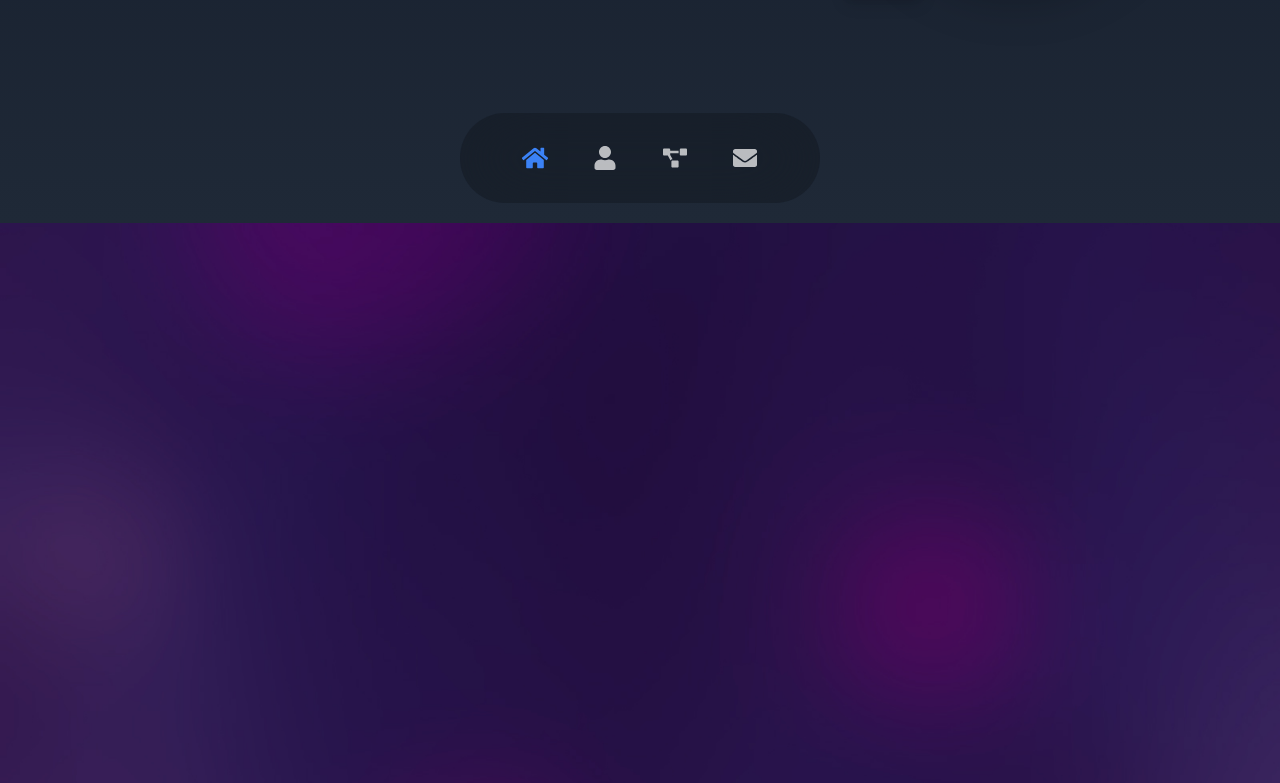
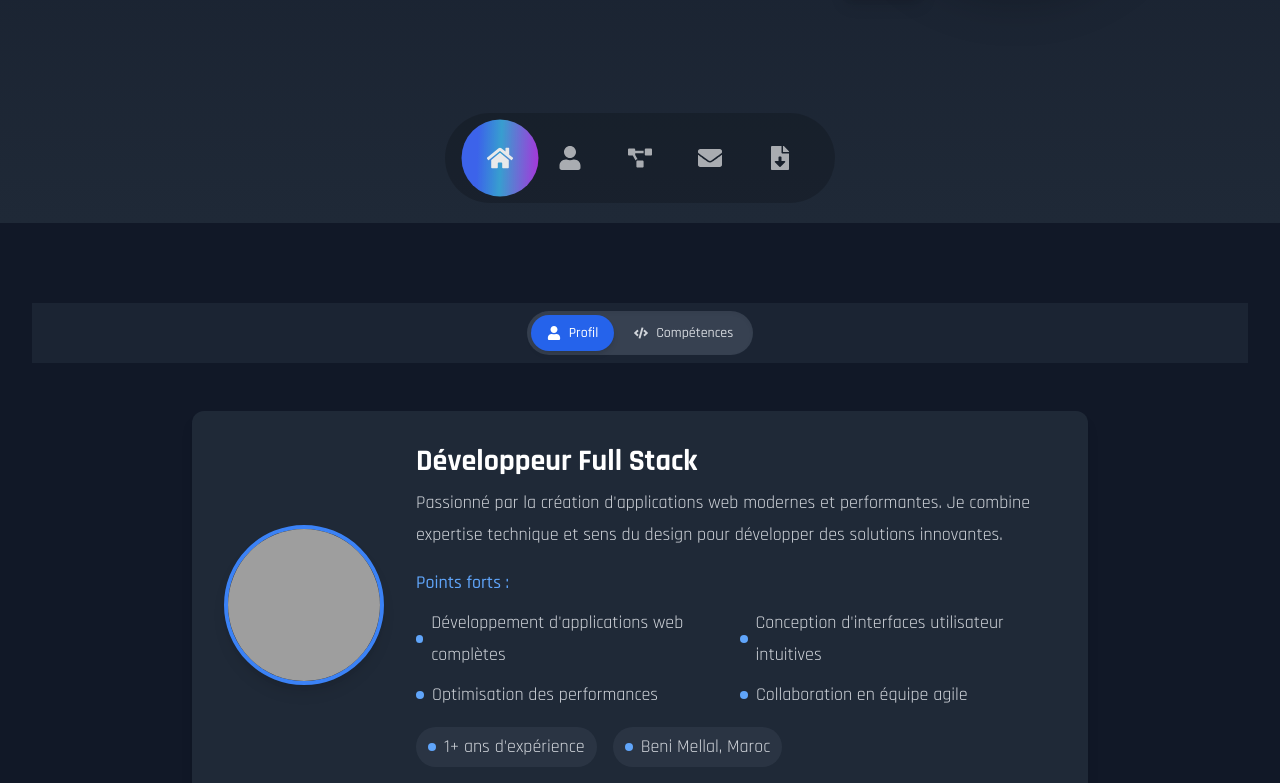
Before and after one commit to MOUHAMEDBOUZAYAN/MY-PORTFOLIO, a React (Vite) app in the folder front-end/: page / in a window 1280 px wide. Shown: the part 577-1360 px from the top of the page. Built offline with nearby package versions, Linux system fonts and the light colour scheme; grey boxes are pictures that could not be loaded; a web font is replaced by a local one.

Commit message:
Add About Section With Profile And Skills

```diff
--- a/front-end/src/App.jsx
+++ b/front-end/src/App.jsx
@@ -2,6 +2,7 @@ import React from "react";
 // components
 import Home from "./components/Home";
 import Nav from "./components/Nav";
+import About from "./components/About";
 import BackgroundImage from "./assets/background.png";
 
 const App = () => {
@@ -15,6 +16,7 @@ const App = () => {
       }}
     >
       <Home />
+      <About />
       <Nav />
 
       <div className="h-[4000px]"></div>
--- a/front-end/src/components/About.jsx
+++ b/front-end/src/components/About.jsx
@@ -1,9 +1,217 @@
-import React from 'react'
+import React, { useState } from 'react';
+import { motion, AnimatePresence } from 'framer-motion';
+import {
+  FaCode,
+  FaServer,
+  FaPalette,
+  FaUser,
+  FaReact,
+  FaNodeJs,
+  FaDatabase,
+  FaPaintBrush,
+  FaMobile,
+  FaGlobe
+} from 'react-icons/fa';
+import { SiJavascript, SiTailwindcss, SiFirebase, SiAdobexd } from 'react-icons/si';
 
-function About() {
+const About = () => {
+  const [activeSection, setActiveSection] = useState('description');
+
+  const profileData = {
+    description: {
+      title: "Développeur Full Stack",
+      bio: "Passionné par la création d'applications web modernes et performantes. Je combine expertise technique et sens du design pour développer des solutions innovantes.",
+      experience: "1+ ans d'expérience",
+      location: "Beni Mellal, Maroc",
+      image: "profile.jpg",
+      highlights: [
+        "Développement d'applications web complètes",
+        "Conception d'interfaces utilisateur intuitives",
+        "Optimisation des performances",
+        "Collaboration en équipe agile"
+      ]
+    },
+    skills: {
+      frontend: [
+        { name: "React", icon: <FaReact className="text-blue-400" />, level: 90 },
+        { name: "JavaScript", icon: <SiJavascript className="text-yellow-400" />, level: 85 },
+        { name: "HTML/CSS", icon: <FaGlobe className="text-orange-400" />, level: 95 },
+        { name: "Tailwind CSS", icon: <SiTailwindcss className="text-cyan-400" />, level: 80 }
+      ],
+      backend: [
+        { name: "Node.js", icon: <FaNodeJs className="text-green-400" />, level: 85 },
+        { name: "Express", icon: <FaServer className="text-gray-300" />, level: 80 },
+        { name: "MongoDB", icon: <FaDatabase className="text-green-500" />, level: 75 },
+        { name: "Firebase", icon: <SiFirebase className="text-amber-400" />, level: 70 }
+      ],
+      design: [
+        { name: "UI/UX", icon: <FaPaintBrush className="text-pink-400" />, level: 80 },
+        { name: "Figma", icon: <FaPalette className="text-purple-400" />, level: 75 },
+        { name: "Adobe XD", icon: <SiAdobexd className="text-pink-500" />, level: 70 },
+        { name: "Responsive Design", icon: <FaMobile className="text-blue-300" />, level: 85 }
+      ]
+    }
+  };
+
+  const sectionVariants = {
+    hidden: { opacity: 0, y: 20 },
+    visible: {
+      opacity: 1,
+      y: 0,
+      transition: { duration: 0.5, ease: "easeOut" }
+    },
+    exit: { opacity: 0, y: -20 }
+  };
+
+  const navItems = [
+    { id: 'description', icon: <FaUser className="mr-2" />, label: 'Profil' },
+    { id: 'skills', icon: <FaCode className="mr-2" />, label: 'Compétences' }
+  ];
+
   return (
-    <div></div>
-  )
-}
+    <section id="about" className="min-h-screen py-20 px-4 sm:px-8 bg-gray-900 text-white">
+      <nav className="flex justify-center mb-12 sticky top-0 z-10 bg-gray-800/80 backdrop-blur-sm py-2">
+        <div className="flex space-x-1 bg-gray-700 rounded-full p-1 shadow-inner">
+          {navItems.map((item) => (
+            <button
+              key={item.id}
+              onClick={() => setActiveSection(item.id)}
+              className={`flex items-center px-4 py-2 rounded-full text-sm font-medium transition-all ${
+                activeSection === item.id
+                  ? 'bg-blue-600 text-white shadow-md'
+                  : 'text-gray-300 hover:bg-gray-600'
+              }`}
+            >
+              {item.icon}
+              {item.label}
+            </button>
+          ))}
+        </div>
+      </nav>
 
-export default About
+      <div className="max-w-4xl mx-auto">
+        <AnimatePresence mode="wait">
+          {activeSection === 'description' && (
+            <ProfileSection data={profileData.description} variants={sectionVariants} />
+          )}
+          {activeSection === 'skills' && (
+            <SkillsSection data={profileData.skills} variants={sectionVariants} />
+          )}
+        </AnimatePresence>
+      </div>
+    </section>
+  );
+};
+
+const ProfileSection = ({ data, variants }) => (
+  <motion.div
+    key="description"
+    variants={variants}
+    initial="hidden"
+    animate="visible"
+    exit="exit"
+    className="bg-gray-800 rounded-xl shadow-lg overflow-hidden"
+  >
+    <div className="p-8">
+      <div className="flex flex-col md:flex-row items-center gap-8">
+        <motion.div
+          className="w-40 h-40 rounded-full overflow-hidden border-4 border-blue-500 shadow-lg relative"
+          whileHover={{ scale: 1.05 }}
+        >
+          <img
+            src={data.image}
+            alt="Profil"
+            className="w-full h-full object-cover"
+          />
+          <div className="absolute inset-0 rounded-full border-4 border-transparent hover:border-blue-400 transition-all duration-300" />
+        </motion.div>
+        <div className="flex-1">
+          <h2 className="text-3xl font-bold text-white mb-2">{data.title}</h2>
+          <p className="text-gray-300 mb-4">{data.bio}</p>
+
+          <div className="mb-4">
+            <p className="text-blue-400 font-medium mb-2">Points forts :</p>
+            <ul className="grid grid-cols-1 sm:grid-cols-2 gap-2">
+              {data.highlights.map((highlight, index) => (
+                <li key={index} className="flex items-center">
+                  <span className="w-2 h-2 bg-blue-400 rounded-full mr-2"></span>
+                  <span className="text-gray-300">{highlight}</span>
+                </li>
+              ))}
+            </ul>
+          </div>
+
+          <div className="flex flex-wrap gap-4 mt-4">
+            <div className="flex items-center bg-gray-700/50 px-3 py-1 rounded-full">
+              <span className="w-2 h-2 bg-blue-400 rounded-full mr-2"></span>
+              <span className="text-gray-300">{data.experience}</span>
+            </div>
+            <div className="flex items-center bg-gray-700/50 px-3 py-1 rounded-full">
+              <span className="w-2 h-2 bg-blue-400 rounded-full mr-2"></span>
+              <span className="text-gray-300">{data.location}</span>
+            </div>
+          </div>
+        </div>
+      </div>
+    </div>
+  </motion.div>
+);
+
+const SkillsSection = ({ data, variants }) => (
+  <motion.div
+    key="skills"
+    variants={variants}
+    initial="hidden"
+    animate="visible"
+    exit="exit"
+  >
+    <h2 className="text-3xl font-bold text-center mb-8 text-white">Mes Compétences Techniques</h2>
+    <div className="grid grid-cols-1 md:grid-cols-3 gap-6">
+      {Object.entries(data).map(([category, skills]) => (
+        <motion.div
+          key={category}
+          variants={variants}
+          className="bg-gray-800 rounded-xl shadow-lg p-6 hover:shadow-xl transition-shadow"
+        >
+          <div className="flex items-center mb-4">
+            <div className="text-2xl mr-3">
+              {category === 'frontend' && <FaCode className="text-blue-400" />}
+              {category === 'backend' && <FaServer className="text-green-400" />}
+              {category === 'design' && <FaPalette className="text-purple-400" />}
+            </div>
+            <h3 className="text-xl font-semibold capitalize text-white">
+              {category === 'frontend' ? 'Frontend' :
+               category === 'backend' ? 'Backend' : 'Design'}
+            </h3>
+          </div>
+          <ul className="space-y-4">
+            {skills.map((skill) => (
+              <li key={skill.name}>
+                <div className="flex items-center justify-between mb-1">
+                  <div className="flex items-center">
+                    <span className="text-xl mr-2">{skill.icon}</span>
+                    <span className="font-medium text-gray-300">{skill.name}</span>
+                  </div>
+                  <span className="text-sm text-blue-400">{skill.level}%</span>
+                </div>
+                <div className="w-full bg-gray-700 rounded-full h-2">
+                  <div
+                    className="h-2 rounded-full"
+                    style={{
+                      width: `${skill.level}%`,
+                      backgroundColor:
+                        skill.level > 85 ? '#60a5fa' :
+                        skill.level > 70 ? '#3b82f6' : '#93c5fd'
+                    }}
+                  />
+                </div>
+              </li>
+            ))}
+          </ul>
+        </motion.div>
+      ))}
+    </div>
+  </motion.div>
+);
+
+export default About;
--- a/front-end/src/components/Home.jsx
+++ b/front-end/src/components/Home.jsx
@@ -32,7 +32,7 @@ const Home = () => {
     { icon: <FaFacebook />, url: "https://facebook.com/yourprofile", color: "hover:text-blue-600" },
     { icon: <FaInstagram />, url: "https://instagram.com/yourprofile", color: "hover:text-pink-600" },
     { icon: <FaLinkedin />, url: "https://linkedin.com/in/yourprofile", color: "hover:text-blue-500" },
-    { icon: <FaGithub />, url: "https://github.com/yourprofile", color: "hover:text-white" }
+    { icon: <FaGithub />, url: "https://github.com/MOUHAMEDBOUZAYAN", color: "hover:text-white" }
   ];
 
   return (
--- a/front-end/src/components/Nav.jsx
+++ b/front-end/src/components/Nav.jsx
@@ -1,90 +1,77 @@
-import React, { useState } from 'react';
+// Nav.jsx
+import React, { useState, useEffect } from 'react';
 import {
   FaHome,
   FaProjectDiagram,
   FaUser,
-  FaEnvelope
+  FaEnvelope,
+  FaFileDownload
 } from "react-icons/fa";
 import { Link } from 'react-scroll';
 
 function Nav() {
   const [activeLink, setActiveLink] = useState('home');
+  const [scrolled, setScrolled] = useState(false);
 
-  // Different colors for each icon (only shown when active)
-  const activeColors = {
-    home: 'text-blue-500',
-    about: 'text-purple-500',
-    projects: 'text-emerald-500',
-    contact: 'text-rose-500'
-  };
+  useEffect(() => {
+    const handleScroll = () => {
+      setScrolled(window.scrollY > 100);
+    };
+    window.addEventListener('scroll', handleScroll);
+    return () => window.removeEventListener('scroll', handleScroll);
+  }, []);
 
-  const handleSetActive = (to) => {
-    setActiveLink(to);
-  };
+  const navItems = [
+    { id: 'home', icon: <FaHome />, color: 'text-blue-500', label: 'Home' },
+    { id: 'about', icon: <FaUser />, color: 'text-purple-500', label: 'About' },
+    { id: 'projects', icon: <FaProjectDiagram />, color: 'text-emerald-500', label: 'Projects' },
+    { id: 'contact', icon: <FaEnvelope />, color: 'text-rose-500', label: 'Contact' },
+    { id: 'resume', icon: <FaFileDownload />, color: 'text-amber-500', label: 'Resume', isExternal: true }
+  ];
 
   return (
-    <nav className='fixed bottom-5 left-0 right-0 w-full overflow-hidden z-50'>
-      <div className='container mx-auto flex justify-center'>
-        <div className='bg-black/20 h-[90px] backdrop-blur-2xl rounded-full max-w-[500px] px-10 flex justify-evenly items-center text-2xl mx-auto'>
-          <Link
-            to="home"
-            smooth={true}
-            onSetActive={() => handleSetActive('home')}
-            className={`group cursor-pointer w-[70px] h-[70px] flex flex-col items-center justify-center transition-all duration-300 ${activeLink === 'home' ? `${activeColors.home} scale-110` : 'text-white/70 hover:text-white'}`}
-          >
-            <div className="relative">
-              <FaHome className="transition-all duration-300 group-hover:scale-125" />
-              <span className="absolute -bottom-5 left-1/2 transform -translate-x-1/2 text-xs opacity-0 group-hover:opacity-100 transition-all duration-300 whitespace-nowrap">
-                Home
-              </span>
-            </div>
-          </Link>
-
-          <Link
-            to="about"
-            smooth={true}
-            onSetActive={() => handleSetActive('about')}
-            className={`group cursor-pointer w-[70px] h-[70px] flex flex-col items-center justify-center transition-all duration-300 ${activeLink === 'about' ? `${activeColors.about} scale-110` : 'text-white/70 hover:text-white'}`}
-          >
-            <div className="relative">
-              <FaUser className="transition-all duration-300 group-hover:scale-125" />
-              <span className="absolute -bottom-5 left-1/2 transform -translate-x-1/2 text-xs opacity-0 group-hover:opacity-100 transition-all duration-300 whitespace-nowrap">
-                About
-              </span>
-            </div>
-          </Link>
-
-          <Link
-            to="projects"
-            smooth={true}
-            onSetActive={() => handleSetActive('projects')}
-            className={`group cursor-pointer w-[70px] h-[70px] flex flex-col items-center justify-center transition-all duration-300 ${activeLink === 'projects' ? `${activeColors.projects} scale-110` : 'text-white/70 hover:text-white'}`}
-          >
-            <div className="relative">
-              <FaProjectDiagram className="transition-all duration-300 group-hover:scale-125" />
-              <span className="absolute -bottom-5 left-1/2 transform -translate-x-1/2 text-xs opacity-0 group-hover:opacity-100 transition-all duration-300 whitespace-nowrap">
-                Projects
-              </span>
-            </div>
-          </Link>
-
-          <Link
-            to="contact"
-            smooth={true}
-            onSetActive={() => handleSetActive('contact')}
-            className={`group cursor-pointer w-[70px] h-[70px] flex flex-col items-center justify-center transition-all duration-300 ${activeLink === 'contact' ? `${activeColors.contact} scale-110` : 'text-white/70 hover:text-white'}`}
-          >
-            <div className="relative">
-              <FaEnvelope className="transition-all duration-300 group-hover:scale-125" />
-              <span className="absolute -bottom-5 left-1/2 transform -translate-x-1/2 text-xs opacity-0 group-hover:opacity-100 transition-all duration-300 whitespace-nowrap">
-                Contact
-              </span>
-            </div>
-          </Link>
+    <nav className={`fixed bottom-5 inset-x-0 z-50 transition-all duration-300 ${scrolled ? 'opacity-100' : 'opacity-90'}`}>
+      <div className="container mx-auto flex justify-center">
+        <div className={`bg-black/20 h-[90px] backdrop-blur-2xl rounded-full max-w-[600px] px-5 flex justify-evenly items-center text-2xl mx-auto transition-all ${scrolled ? 'shadow-lg shadow-black/30' : ''}`}>
+          {navItems.map((item) => (
+            item.isExternal ? (
+              <a
+                key={item.id}
+                href="/resume.pdf"
+                download="Mouhamed_Bouzayan_Resume.pdf"
+                className={`group cursor-pointer w-[70px] h-[70px] flex flex-col items-center justify-center transition-all ${activeLink === item.id ? `${item.color} scale-110` : 'text-white/70 hover:text-white'}`}
+                onClick={() => setActiveLink(item.id)}
+              >
+                <NavIcon icon={item.icon} label={item.label} />
+              </a>
+            ) : (
+              <Link
+                key={item.id}
+                to={item.id}
+                smooth={true}
+                spy={true}
+                onSetActive={() => setActiveLink(item.id)}
+                className={`group cursor-pointer w-[70px] h-[70px] flex flex-col items-center justify-center transition-all ${activeLink === item.id ? `${item.color} scale-110` : 'text-white/70 hover:text-white'}`}
+              >
+                <NavIcon icon={item.icon} label={item.label} />
+              </Link>
+            )
+          ))}
         </div>
       </div>
     </nav>
-  )
+  );
 }
 
+const NavIcon = ({ icon, label }) => (
+  <div className="relative">
+    <div className="transition-all duration-300 group-hover:scale-125">
+      {icon}
+    </div>
+    <span className="absolute -bottom-5 left-1/2 -translate-x-1/2 text-xs opacity-0 group-hover:opacity-100 transition-all whitespace-nowrap">
+      {label}
+    </span>
+  </div>
+);
+
 export default Nav;
```
